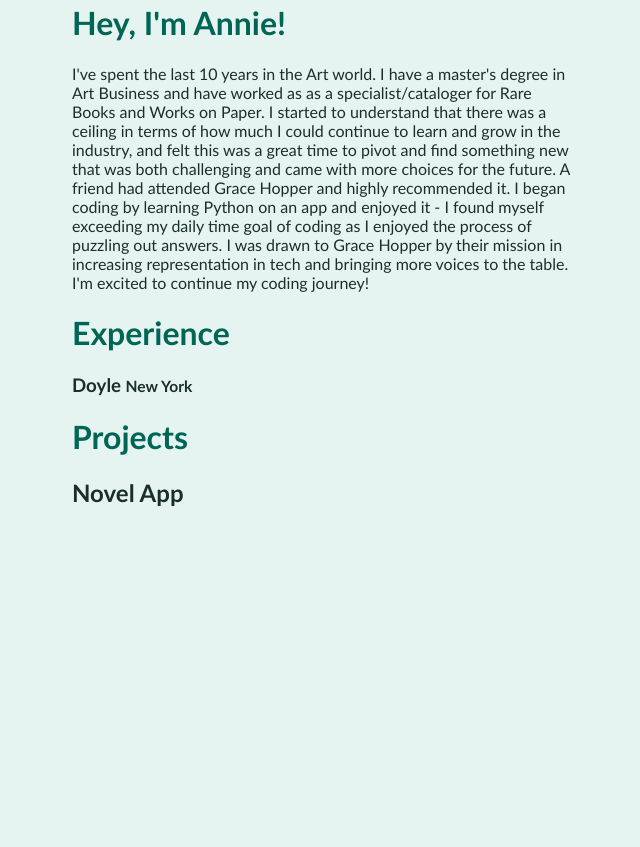
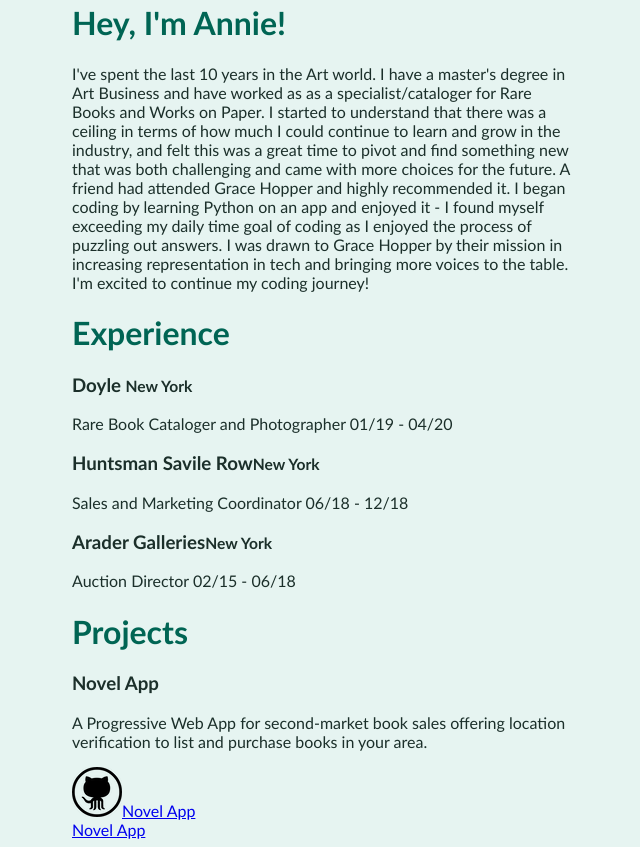
Before and after one commit to akmr328/akmr, a Gatsby site: page / in a window 1280 px wide. Shown: the part 262-1109 px from the top of the page, without its empty margins (318-958 px from the left). Before the commit the page ends 800 px from the top, so only its background shows below. Built offline with nearby package versions, Linux system fonts and the light colour scheme; Gatsby itself is replaced by a stand-in of ours.

Commit message:
adds info for experience and some projects

```diff
--- a/src/components/layout.module.css
+++ b/src/components/layout.module.css
@@ -31,3 +31,8 @@ nav {
 .nav-link-text {
   color: #E6F4F1;
 }
+
+.tiny-logo {
+  height: 50px;
+  width: 50px;
+}
--- a/src/pages/experience.js
+++ b/src/pages/experience.js
@@ -9,6 +9,13 @@ const ExperiencePage = () => {
       <span className="span_block"></span>
       <Layout pageTitle="Experience">
           <h3>Doyle <small>New York</small></h3>
+          <p>Rare Book Cataloger and Photographer 01/19 - 04/20</p>
+          <span />
+          <h3>Huntsman Savile Row<small>New York</small></h3>
+          <p>Sales and Marketing Coordinator 06/18 - 12/18</p>
+          <span />
+          <h3>Arader Galleries<small>New York</small></h3>
+          <p>Auction Director 02/15 - 06/18</p>
       </Layout>
     </main>
   )
--- a/src/pages/projects.js
+++ b/src/pages/projects.js
@@ -1,5 +1,6 @@
 import * as React from 'react';
 import Layout from '../components/layout'
+import github from '../images/github.png'
 
 
 
@@ -8,7 +9,11 @@ const ProjectsPage = () => {
     <main id="projects">
       <title>Projects</title>
       <Layout pageTitle="Projects">
-          <h2>Novel App</h2>
+          <h3>Novel App</h3>
+          <p>A Progressive Web App for second-market book sales offering location verification to list and purchase books in your area.</p>
+          <img src={github} className="tiny-logo" /><a href="https://github.com/Novel-App/novel_app">Novel App</a>
+          <br />
+          <a href="https://novel-market.herokuapp.com/">Novel App</a>
       </Layout>
     </main>
   )
```
Also changed, not shown: src/images/github.png (added).
